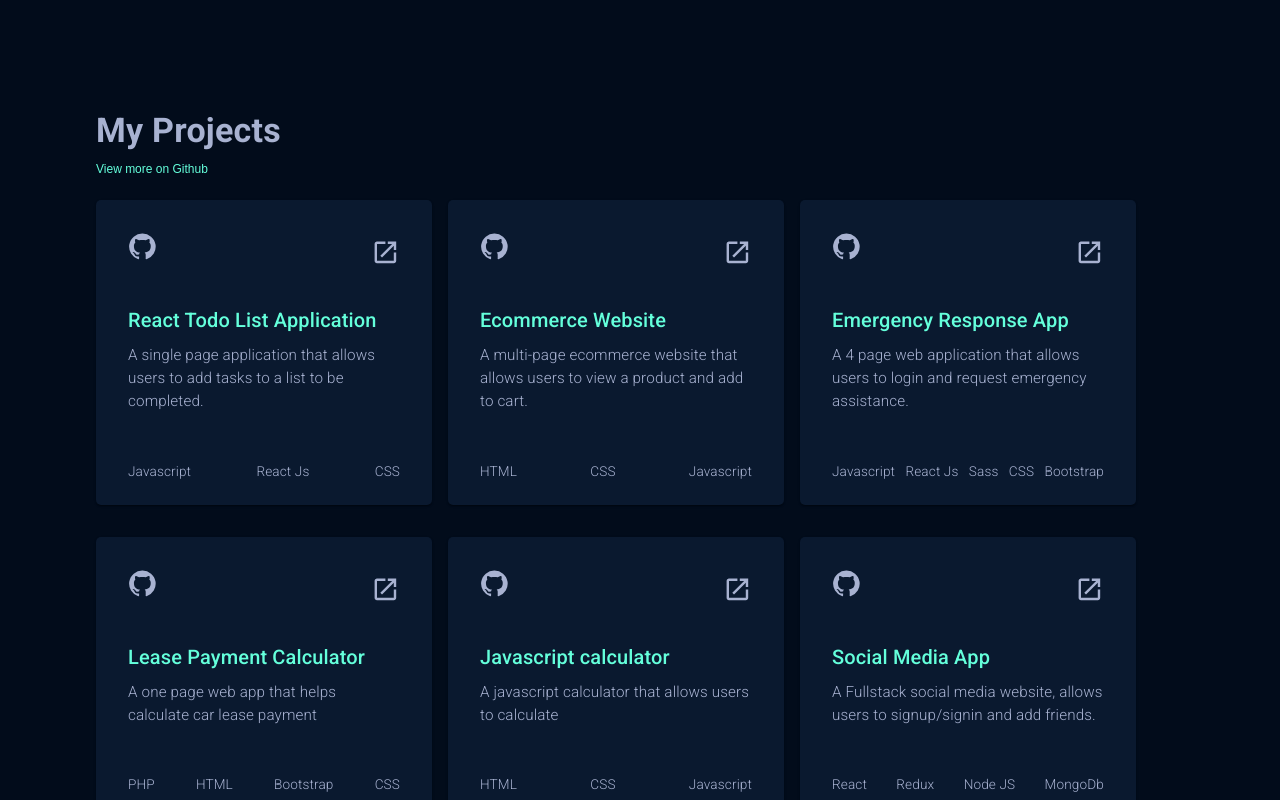
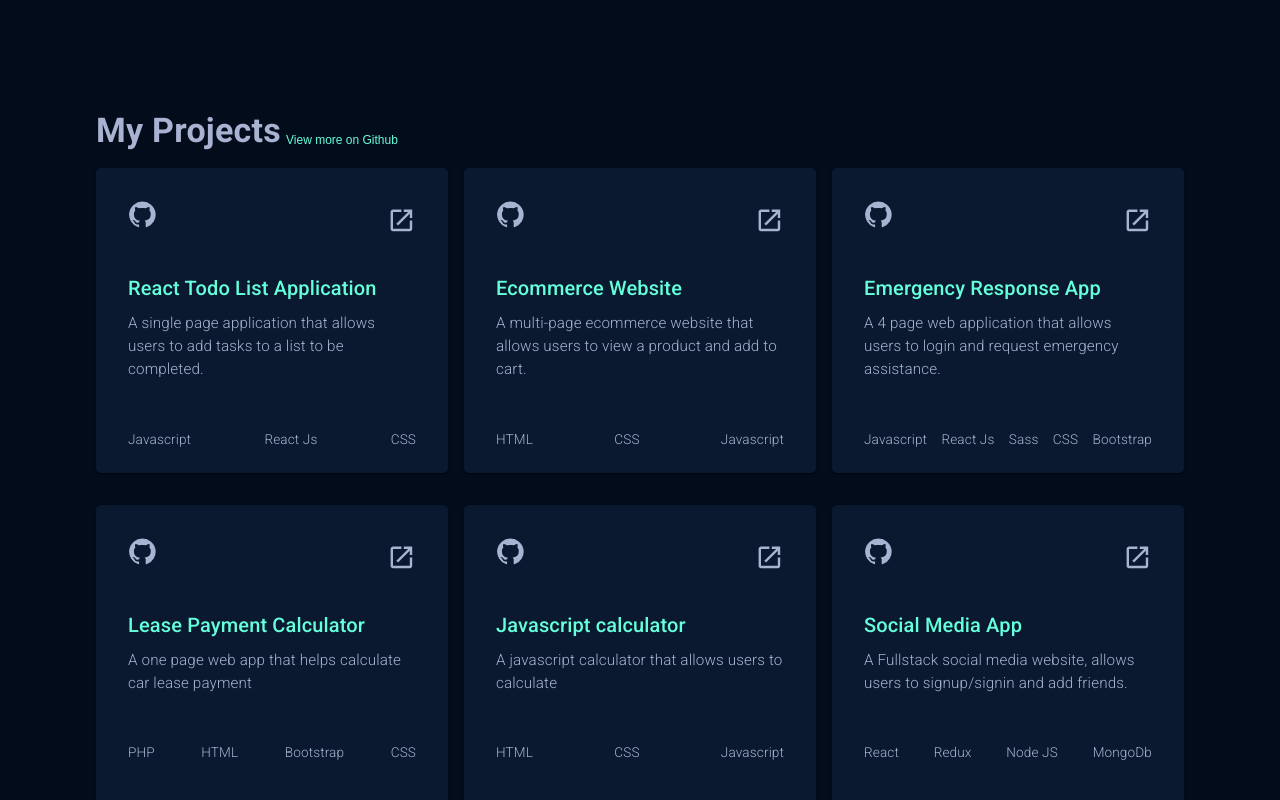
Before and after one commit to JAbsolu/React-portfolio, a React (Create React App) app: page / in a window 1280 px wide. Shown: the part 900-1700 px from the top of the page. Built offline with nearby package versions, Linux system fonts and the light colour scheme.

Commit message:
fixed projects flex issues

```diff
--- a/src/components/Projects/index.jsx
+++ b/src/components/Projects/index.jsx
@@ -28,6 +28,12 @@ const Projects = () => {
     return (
         <Box sx={{
           mt: "5rem",
+          textAlign: "left",
+        }}>
+          <Box sx={{
+            display: "flex",
+            alignItems: "end",
+            gap: "5px",
           }}>
             <Typography
               variant="h4"
@@ -60,12 +66,15 @@ const Projects = () => {
               >
                   View more on Github
             </Link>
+          </Box>
+
           <Box sx={{
-              display: isIpad ? "block" : "flex",
+              display: "flex",
               gap: "1rem",
-              pb: "1rem",
+              pb: "2rem",
               flexWrap: "wrap",
-              // overflowX: "scroll",
+              justifyContent: isMobile ? "center" : null,
+              alignItems: "center",
             }}>
               {/* CARD 1 */}
               <Link
@@ -74,8 +83,9 @@ const Projects = () => {
                 target="_new"
               >
               <Card sx={{
-                minWidth: '18rem',
-                maxWidth: "21rem",
+                minWidth: '20rem',
+                maxWidth: "22rem",
+                minHeight: "19rem",
                 background: navy,
                 borderRadius: "5px",
                 mt: "1rem",
@@ -149,8 +159,9 @@ const Projects = () => {
                 underline="none"
               >
               <Card sx={{
-                minWidth: '18rem',
-                maxWidth: "21rem",
+                minWidth: '20rem',
+                maxWidth: "22rem",
+                minHeight: "19rem",
                 background: navy,
                 borderRadius: "5px",
                 mt: "1rem",
@@ -225,8 +236,9 @@ const Projects = () => {
                 underline="none"
               >
               <Card sx={{
-                minWidth: '18rem',
-                maxWidth: "21rem",
+                minWidth: '20rem',
+                maxWidth: "22rem",
+                minHeight: "19rem",
                 background: navy,
                 borderRadius: "5px",
                 mt: "1rem",
@@ -301,8 +313,9 @@ const Projects = () => {
                 underline="none"
               >
             <Card sx={{
-              minWidth: '18rem',
-              maxWidth: "21rem",
+              minWidth: '20rem',
+              maxWidth: "22rem",
+              minHeight: "19rem",
               background: navy,
               borderRadius: "5px",
               mt: "1rem",
@@ -377,8 +390,9 @@ const Projects = () => {
                 underline="none"
               >
             <Card sx={{
-              minWidth: '18rem',
-              maxWidth: "21rem",
+              minWidth: '20rem',
+              maxWidth: "22rem",
+              minHeight: "19rem",
               background: navy,
               borderRadius: "5px",
               mt: "1rem",
@@ -453,8 +467,9 @@ const Projects = () => {
                 underline="none"
               >
              <Card sx={{
-              minWidth: '18rem',
-              maxWidth: "21rem",
+              minWidth: '20rem',
+              maxWidth: "22rem",
+              minHeight: "19rem",
               background: navy,
               borderRadius: "5px",
               mt: "1rem",
--- a/src/views/home/index.jsx
+++ b/src/views/home/index.jsx
@@ -47,7 +47,7 @@ import Projects from "../../components/Projects";
 
     return (
       <Box
-        p={isNonMobile ? "0rem 6rem" : "0rem 1rem"}
+        p={isNonMobile ? "0rem 6rem" : "0rem 2rem"}
         sx={{
           background: darkNavy,
         }}
```
Lines whose indentation alone changed are shown as unchanged.
